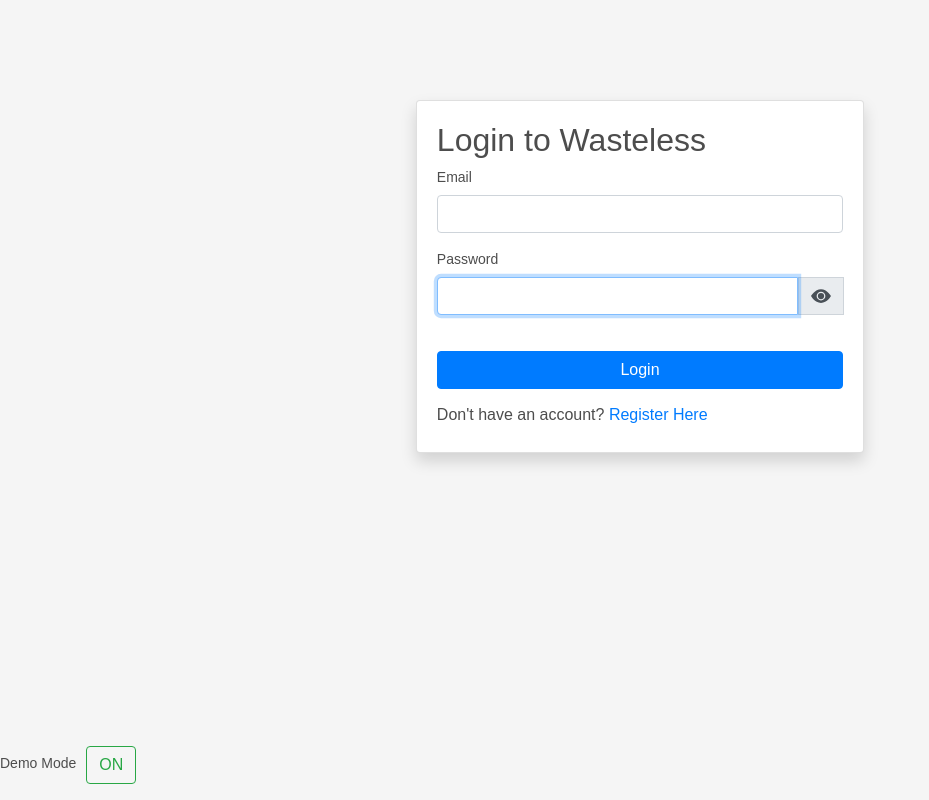
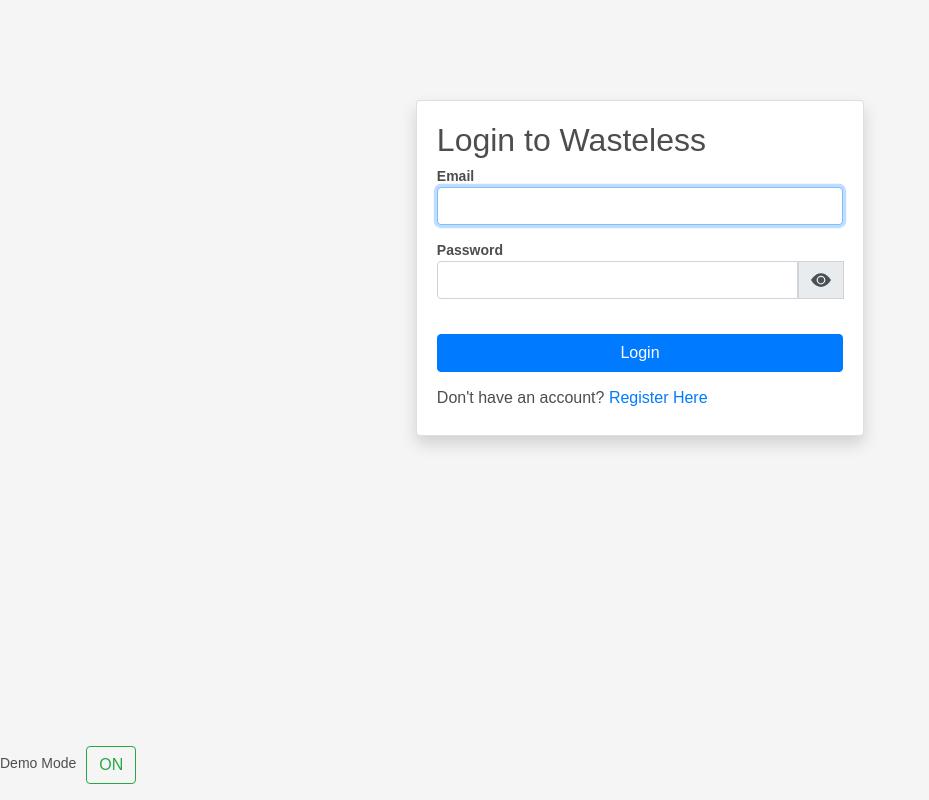
Before and after one commit to GongzaiLi/LossLess, a Vue app in the folder frontend/: page /userSearch#/login in a window 1280 px wide. Shown: the whole page, without its empty margins (0-929 px from the left). Built offline with nearby package versions, Linux system fonts and the light colour scheme; what vuejs-logger would draw is missing.

Commit message:
S302T20-72 #time 5m added bold to login screen labels ?fix ?pair[cws47, gli65]

```diff
--- a/frontend/src/components/Login.vue
+++ b/frontend/src/components/Login.vue
@@ -13,30 +13,27 @@
         <b-card class="shadow">
         <h2>Login to Wasteless</h2>
           <b-form @submit="login">
-            <b-form-group
-              label="Email"
-              >
+            <b-form-group>
+              <b>Email</b>
               <b-form-input type="email" v-model="email" required
                      autofocus
                      autocomplete="off"
               ></b-form-input>
             </b-form-group>
 
-            <b-form-group
-                label="Password"
-            >
+            <b-form-group>
+              <b>Password</b>
               <div class="input-group mb-2 mr-sm-2">
                 <b-form-input v-if="visiblePassword"
                               type="text" required
                               v-model=password
                               class="form-control"
-                              autofocus
                               autocomplete="off"/>
                 <b-form-input v-else-if="!visiblePassword"
                               type="password" required
                               v-model=password
                               class="form-control"
-                              autofocus autocomplete="off"/>
+                              autocomplete="off"/>
                 <div class="input-group-prepend">
                   <div class="input-group-text" v-if="!visiblePassword">
                     <b-icon-eye-fill @click="showPassword"/>
```
